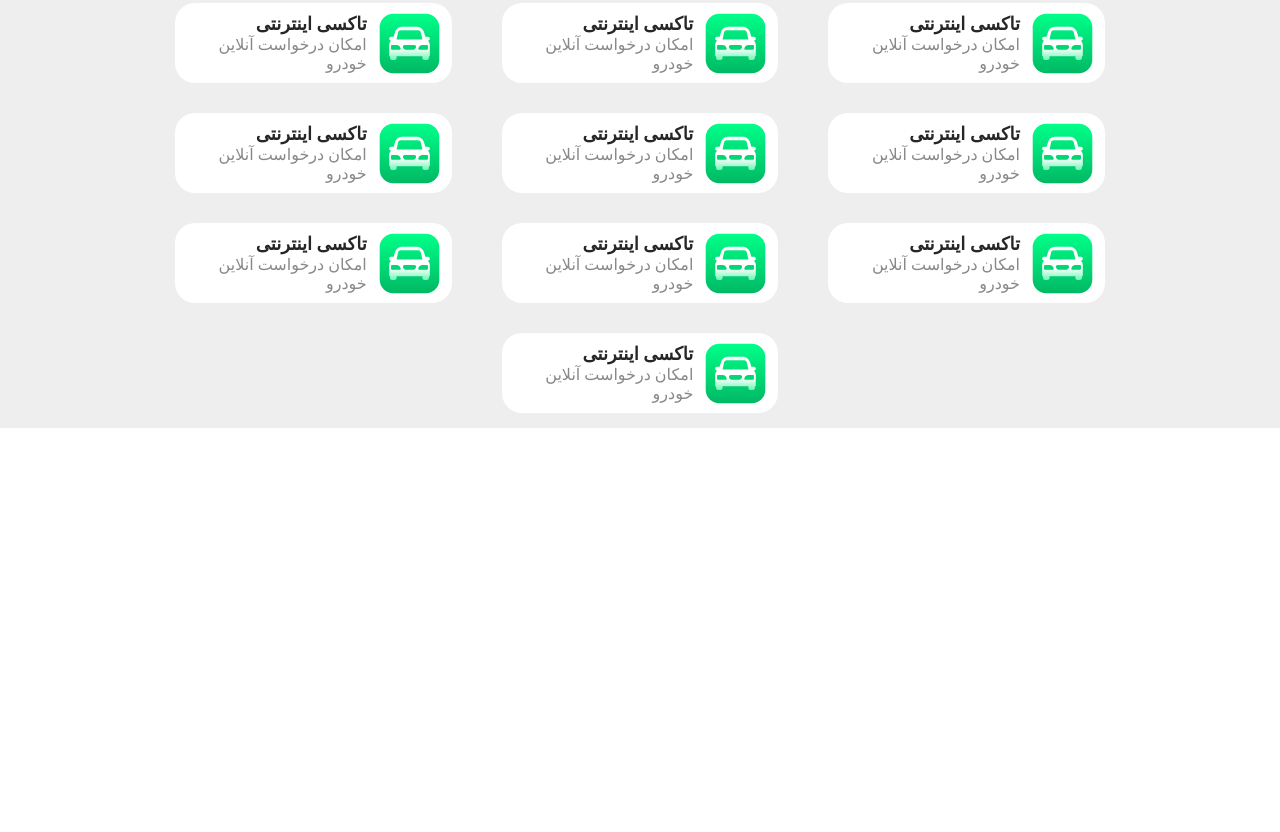
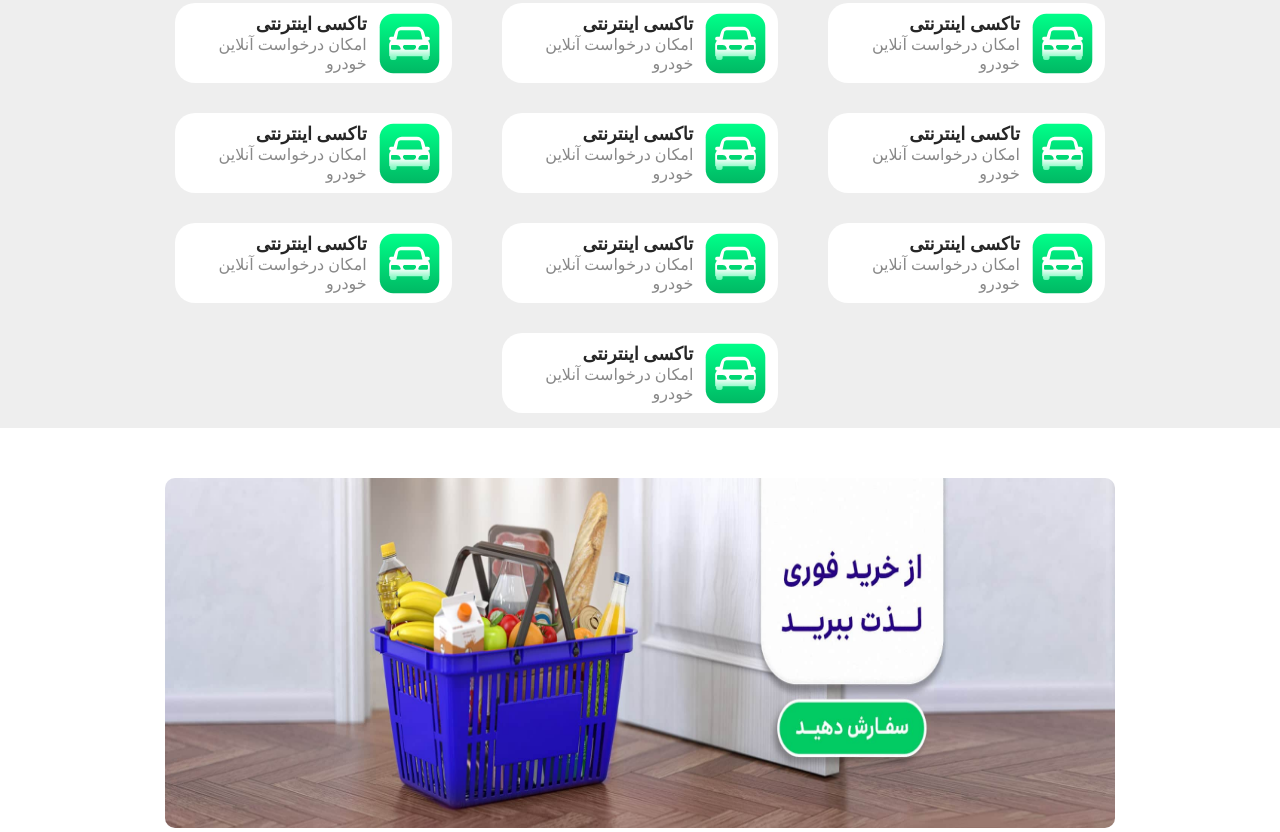
Before and after one commit to Zeynab-jalalian/Snap-Web, a plain HTML site: page index.html in a window 1280 px wide. Shown: the part 1144-1976 px from the top of the page. Before the commit the page ends 1572 px from the top, so only its background shows below. Drawn offline with Linux system fonts and the light colour scheme.

Commit message:
banner_food

```diff
--- a/_prop.scss
+++ b/_prop.scss
@@ -193,3 +193,15 @@ header {
         }
     }
 }
+
+.container{
+    .banner_food{
+        @include w_h(950px,350px);
+
+        margin: 40px auto;
+        img{
+            @include w_h(100%,100%);
+             border-radius: 10px;
+        }
+    }
+}
--- a/index.html
+++ b/index.html
@@ -238,6 +238,8 @@
 
         </div>
 
+        <div class="banner_food"><img src="img/Market.jpg" alt=""></div>
+
     </div>
 
     <script src="script.js"></script>
```
Also changed, not shown: img/Market.jpg (added), style.css, 1 other file.
